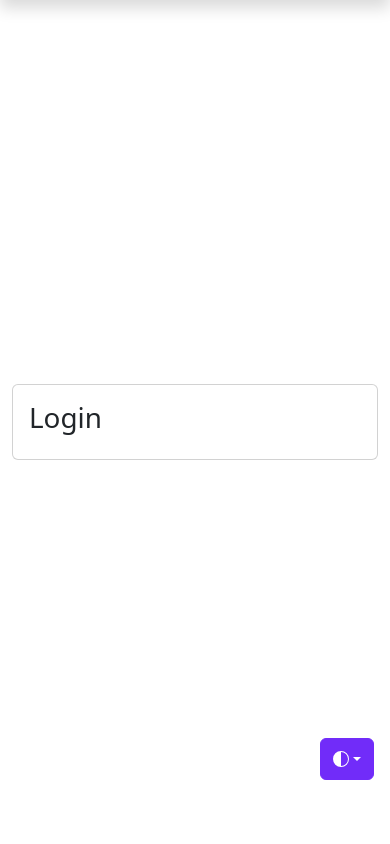
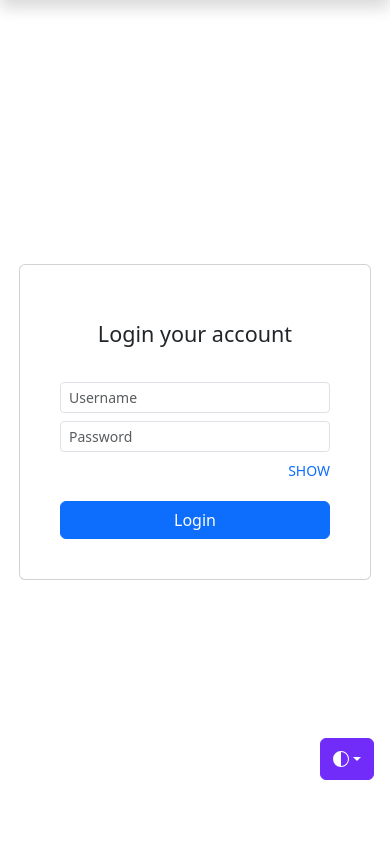
Before and after one commit to debazz4/Income-expense-tracker, a Django app: template templates/authentication/login.html in a window 390 px wide. Shown: the part 48-892 px from the top of the page. Run offline with Django 5.2, Linux system fonts and the light colour scheme; the template is opened without the code that fills it, so the values that code supplies are empty; some libraries are stand-ins or nearby versions.

Commit message:
update on login done

```diff
--- a/authentication/urls.py
+++ b/authentication/urls.py
@@ -1,9 +1,11 @@
-from .views import RegistrationView, UsernameValidationView, EmailValidationView, VerificationView
+from .views import (RegistrationView, UsernameValidationView, EmailValidationView,
+                    VerificationView, LoginView)
 from django.urls import path
 from django.views.decorators.csrf import csrf_exempt
 
 urlpatterns = [
     path('register/', RegistrationView.as_view(), name='register'),
+    path('login/', LoginView.as_view(), name='login'),
     path('validate-username', csrf_exempt(UsernameValidationView.as_view()), name='validate-username'),
     path('validate-email', csrf_exempt(EmailValidationView.as_view()), name='validate-email'),
     path('activate/<uidb64>/<token>', VerificationView.as_view(), name='activate')
--- a/expensetracker/settings.py
+++ b/expensetracker/settings.py
@@ -13,7 +13,7 @@ https://docs.djangoproject.com/en/5.2/ref/settings/
 from pathlib import Path
 
 import os
-from django.contrib import messages
+from django.contrib.messages import constants as messages
 from decouple import config
 # import django_heroku
 
@@ -137,8 +137,8 @@ DEFAULT_AUTO_FIELD = 'django.db.models.BigAutoField'
 
 # django_heroku.settings(locals())
 
-MESSAGES_TAGS = {
-    messages.ERROR: 'danger'
+MESSAGE_TAGS = {
+    messages.ERROR: 'danger',
 }
 
 # email stuff
--- a/templates/authentication/login.html
+++ b/templates/authentication/login.html
@@ -1,9 +1,44 @@
 {% extends 'base_auth.html' %}
+{% load static %}
 
 {% block content %}
-<div class="card">
-    <div class="card-body">
-        <h1>Login</h1>
+
+<div class="row">
+    <div class="col-md-4"></div>
+    <div class="col-md-4">
+        <div class="d-flex justify-content-center align-items-center vh-100 w-100">
+            <div class="card p-4" style="width: 22rem;">
+                <div class="card-body">
+                    <div class="card-title py-3 text-center">
+                        <h4>Login your account</h4>
+                    </div>
+
+                    <form action="{%url 'login' %}" method="post">
+                        {% csrf_token %}
+
+                        {% include 'partials/_messages.html' %}
+                        <div class="form-group py-1">
+                            <input type="text" name="username" id="usernameField" value="{{fieldValues.username}}"
+                                placeholder="Username" class="form-control form-control-sm">
+                        </div>
+
+                        <div class="form-group py-1">
+                            <input type="password" name="password" id="passwordField" placeholder="Password"
+                                class="form-control form-control-sm">
+                            <div class="d-flex justify-content-end py-2">
+                                <small class="text-primary showPasswordToggle" role="button">SHOW</small>
+                            </div>
+                        </div>
+
+                        <input type="submit" value="Login" class="btn btn-primary w-100 mt-2 submit-btn">
+                    </form>
+                </div>
+            </div>
+        </div>
+
     </div>
+    <div class="col-md-4"></div>
 </div>
+
+<script src="{% static 'js/register.js' %}"></script>
 {% endblock %}
```
Also changed, not shown: authentication/views.py (+44 -2 lines), 1 other file.
